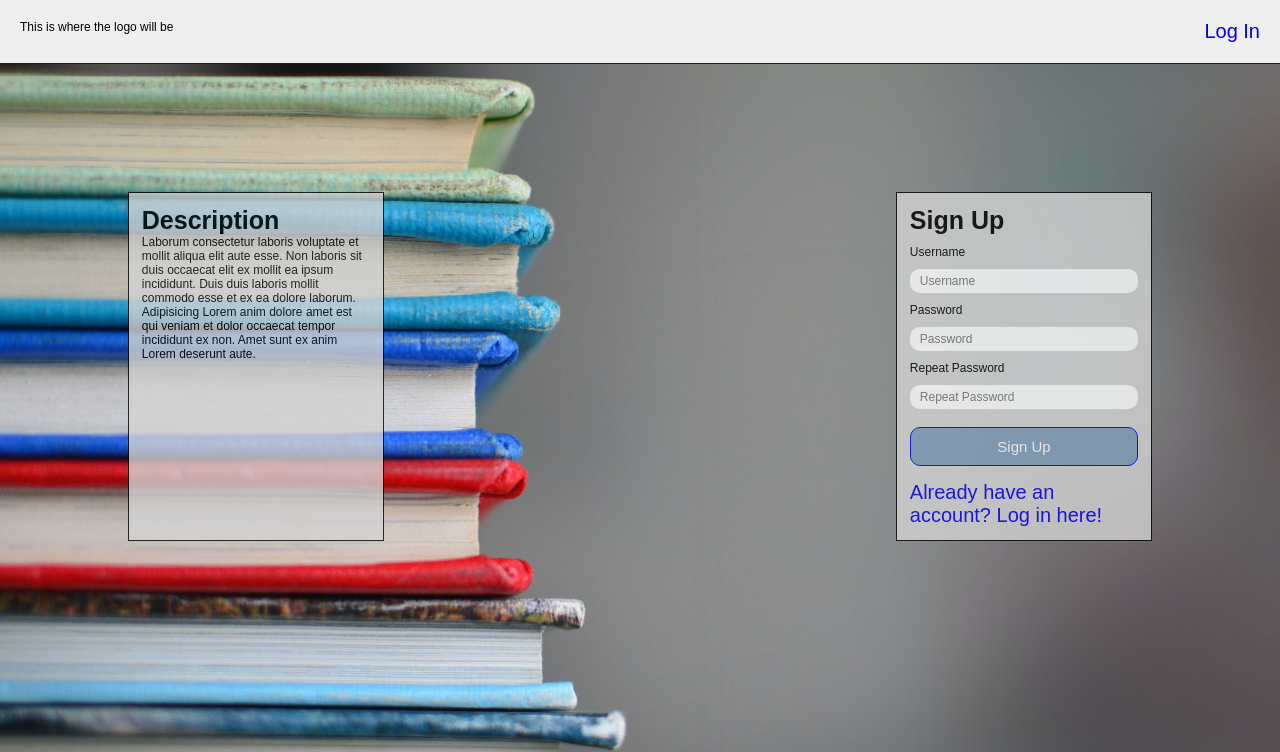
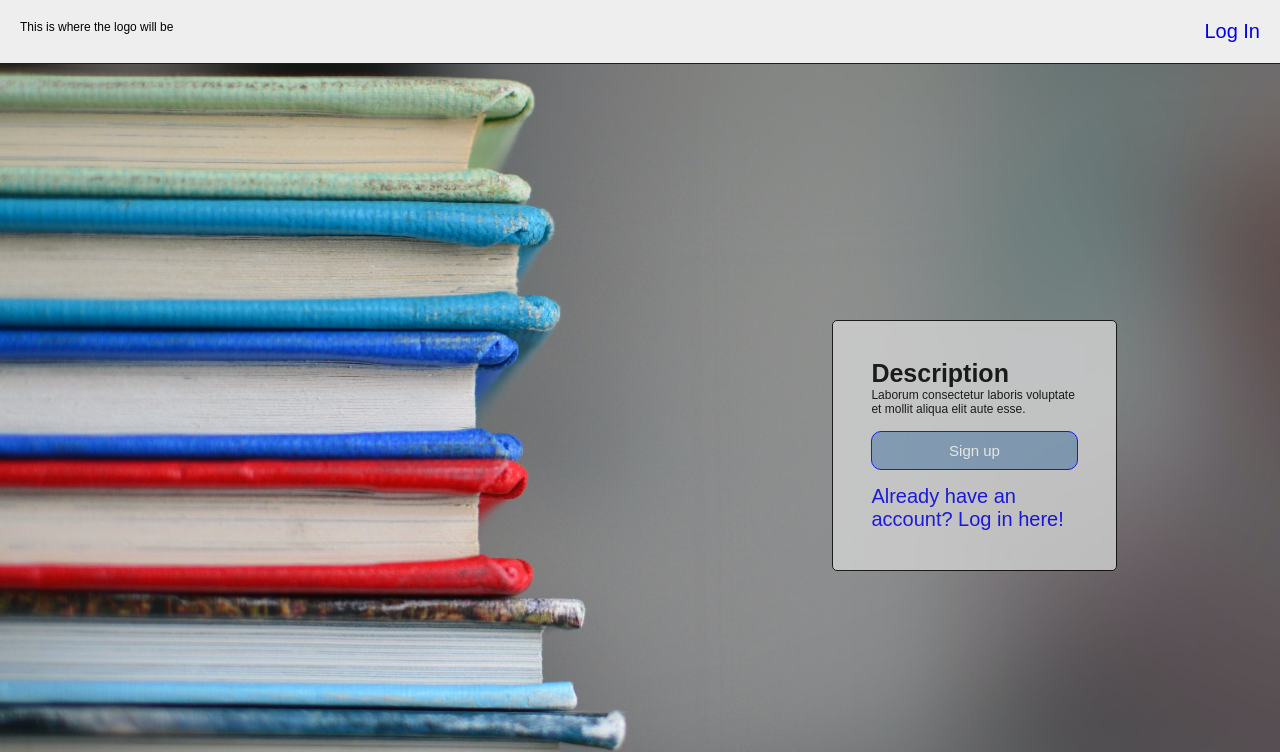
Before and after one commit to dcalamity/book-search-capstone-client, a React (Create React App) app: page / in a window 1280 px wide. Shown: the top 752 px of the page. Built offline with nearby package versions, Linux system fonts and the light colour scheme.

Commit message:
used ternary operator to hide signup

```diff
--- a/public/index.html
+++ b/public/index.html
@@ -17,7 +17,7 @@
   </head>
   <body>
     <noscript>You need to enable JavaScript to run this app.</noscript>
-    <div id="react"></div>
+    <div id="react" ></div>
 
     <!-- <script src="index.js" type="text/javascript"></script> -->
   </body>
--- a/src/addbook/Addbook.js
+++ b/src/addbook/Addbook.js
@@ -342,7 +342,7 @@ class Addbook extends Component {
               <div>
                 <form id="search" onSubmit={this.handleSearch}>
                   <label>Book Name</label>
-                  <input className="book_search" type="book" name='seach' placeholder="Book Title" onChange={e => this.changeSearch(e.target.value)}/>
+                  <input className="book_search" type="book" name='seach' placeholder="Book Title" onChange={e => this.changeSearch(e.target.value)} required/>
                   <button className="searchButton" type="submit">
                     search
                   </button>
--- a/src/createcollection/Createcollection.js
+++ b/src/createcollection/Createcollection.js
@@ -133,7 +133,7 @@ class Createcollection extends Component {
           <form className="createcollection" onSubmit={this.handleSubmit}>
             <h2>Add a collection</h2>
             <label>Collection Name: </label>
-            <input type="text" className="collection" name='Collection name' placeholder="2019 Books Read" onChange={e => this.addCollectionName(e.target.value)}/>
+            <input type="text" className="collection" name='Collection name' placeholder="2019 Books Read" onChange={e => this.addCollectionName(e.target.value)} required/>
             <button type="submit" className="s-button">Create List</button>
           </form>
         </div>
--- a/src/footer/Footer.js
+++ b/src/footer/Footer.js
@@ -4,8 +4,9 @@ import React from 'react';
 function Footer() {
   return (
     <footer>
-          <p className="footertxt">© 2020 Eduardo Gonzalez</p>
+      <p className="footertxt">© 2020 Eduardo Gonzalez</p>
     </footer>
+
   );
 }
 
--- a/src/index.css
+++ b/src/index.css
@@ -53,6 +53,8 @@ html {
   -moz-background-size: cover;
   -o-background-size: cover;
   background-size: cover;
+  height: 100%;
+  position: relative;
 }
 
 body {
@@ -61,6 +63,14 @@ body {
   min-height: 100%;
   font-family: Arial, Helvetica, sans-serif;
   font-size: 12px;
+  position: relative;
+}
+.App{
+  min-height: 100vh; /* will cover the 100% of viewport */
+ overflow: hidden;
+ display: block;
+ position: relative;
+ padding-bottom: 100px; /* height of your footer */
 }
 
 a {
@@ -90,9 +100,15 @@ h4 {
 }
 
 form {
-  margin: 10px;
-  padding: 15px;
-  border: 1px solid rgba(169, 106, 57, 0.694);
+  background-color: lightgray;
+  width: 40%;
+  max-width: 300px;
+  margin: 2%;
+
+  margin-top: 20%;
+  margin-left: 65%;
+  border: 1px solid black;
+  padding: 20px;
   opacity: 0.8;
 }
 
@@ -121,6 +137,11 @@ button {
   border: 1px solid blue;
   border-radius: 10px;
   width: 100%;
+}
+
+button:hover {
+  background-color: blue;
+  cursor: pointer;
 }
 
 
@@ -167,17 +188,6 @@ main {
 }
 
 /* forms  */
-
-form {
-  background-color: lightgray;
-  width: 20%;
-  /* height: 300px; */
-  margin: 2%;
-  margin-right: 10%;
-  margin-top: 10%;
-  border: 1px solid black;
-  padding: 1%;
-}
 
 #bookSearch{
   background-color: lightgray;
@@ -289,13 +299,14 @@ input.collection {
 
 .info{
   background-color: lightgray;
-  width: 20%;
+  width: 285px;
   margin: 2%;
-  margin-left: 10%;
-  margin-top: 10%;
+  margin-left: 65%;
+  margin-top: 20%;
   border: 1px solid black;
-  padding: 1%;
+  padding: 3%;
   opacity: 0.8;
+  border-radius: 5px;
 }
 
 /* container for list of the different collecitons */
@@ -349,8 +360,9 @@ footer {
   width: 100%;
   padding: 14px;
   border-top: 1px solid blue;
-  margin-top: 385px;
 }
+
+
 
 .ft-txt {
   position: relative;
--- a/src/login/LogIn.js
+++ b/src/login/LogIn.js
@@ -74,19 +74,19 @@ class LogIn extends Component {
         </header>
         <section>
           <main className="login">
-            <form onSubmit={this.handleSubmit} className="input-lgn">
+            <form onSubmit={this.handleSubmit}>
 
               <h2>Log In</h2>
               <label>Username</label>
-              <input type="text" id='userName' name='userName' placeholder="Username" onChange={e => this.changeUsername(e.target.value)} />
+              <input type="text" id='userName' name='userName' placeholder="Username" onChange={e => this.changeUsername(e.target.value)} required/>
               <label>Password</label>
-              <input type="Password" id='password' name='password' placeholder="Password" onChange={e => this.changePassword(e.target.value)}/>
+              <input type="Password" id='password' name='password' placeholder="Password" onChange={e => this.changePassword(e.target.value)} required/>
               <button className="s-button" type="submit">Sign In
               </button>
               <a href="/">Don't have an account yet? Create one here!</a>
             </form>
           </main>
-        </section>
+        </section >
       </div>
     );
   }
--- a/src/signup/Signup.js
+++ b/src/signup/Signup.js
@@ -3,6 +3,7 @@ import ValidationError from '../validationError'
 import AuthApiService from '../services/auth-api-service';
 import TokenService from '../services/token-service.js';
 import config from '../config';
+import Footer from '../footer/Footer'
 
 class Signup extends Component {
 
@@ -22,13 +23,18 @@ class Signup extends Component {
             touched: false
         },
         LogInUserID: 0,
-        // submitButtonDisabled: 'disabled',
-        submitButtonDisabled: ''
+        isActive: true
     };
   }
 
   componentDidMount() {
       console.log('Stateful component Sign Up successfully mounted.');
+  }
+
+  handleShow = () => {
+    this.setState({
+      isActive : false
+    })
   }
 
   changeUsername(userName) {
@@ -117,34 +123,40 @@ handleLoginSuccess = user => {
           </nav>
         </header>
         <main className="landing">
+          { this.state.isActive ?
           <div className="info">
             <h2>Description</h2>
-            <p>Laborum consectetur laboris voluptate et mollit aliqua elit aute esse. Non laboris sit duis occaecat elit ex mollit ea ipsum incididunt. Duis duis laboris mollit commodo esse et ex ea dolore laborum. Adipisicing Lorem anim dolore amet est qui veniam et dolor occaecat tempor incididunt ex non. Amet sunt ex anim Lorem deserunt aute.</p>
+            <p>Laborum consectetur laboris voluptate et mollit aliqua elit aute esse. </p>
+            <button onClick={this.handleShow}>Sign up</button
+            ><a href="/user/login">Already have an account? Log in here!</a>
           </div>
+          :
           <form className="sign-up" onSubmit={this.handleSubmit}>
             <h2>Sign Up</h2>
-          <div className="">
+
               <label htmlFor='username'>Username</label>
               <input type="text" name='userName' placeholder="Username" onChange={e => this.changeUsername(e.target.value)} required/>
               {this.state.userName.touched && (<ValidationError message={this.validateUserName()} />)}
-          </div>
-          <div className="">
+
+
               <label>Password</label>
               <input type="Password" name='password' placeholder="Password" onChange={e => this.changePassword(e.target.value)} required/>
               {this.state.password.touched && (<ValidationError message={this.validatePassword()} />) }
-          </div>
-          <div className="">
+
+
               <label>Repeat Password</label>
               <input type="Password" name='repeatPassword' placeholder="Repeat Password" onChange={e => this.updateRepeatPassword(e.target.value)} required/>
               {this.state.repeatPassword.touched && (<ValidationError message={this.validateRepeatPassword()} />)}
-          </div>
+
             <button className="s-button" type="submit" disabled={this.state.submitButtonDisabled}>Sign Up</button>
             <div>
                 <a href="/user/login">Already have an account? Log in here!</a>
             </div>
           </form>
+         }
 
         </main>
+
       </div>
     );
   }
```
Also changed, not shown: 1 other file (tests, documents, lock files or other folders). Lines whose indentation alone changed are shown as unchanged.
